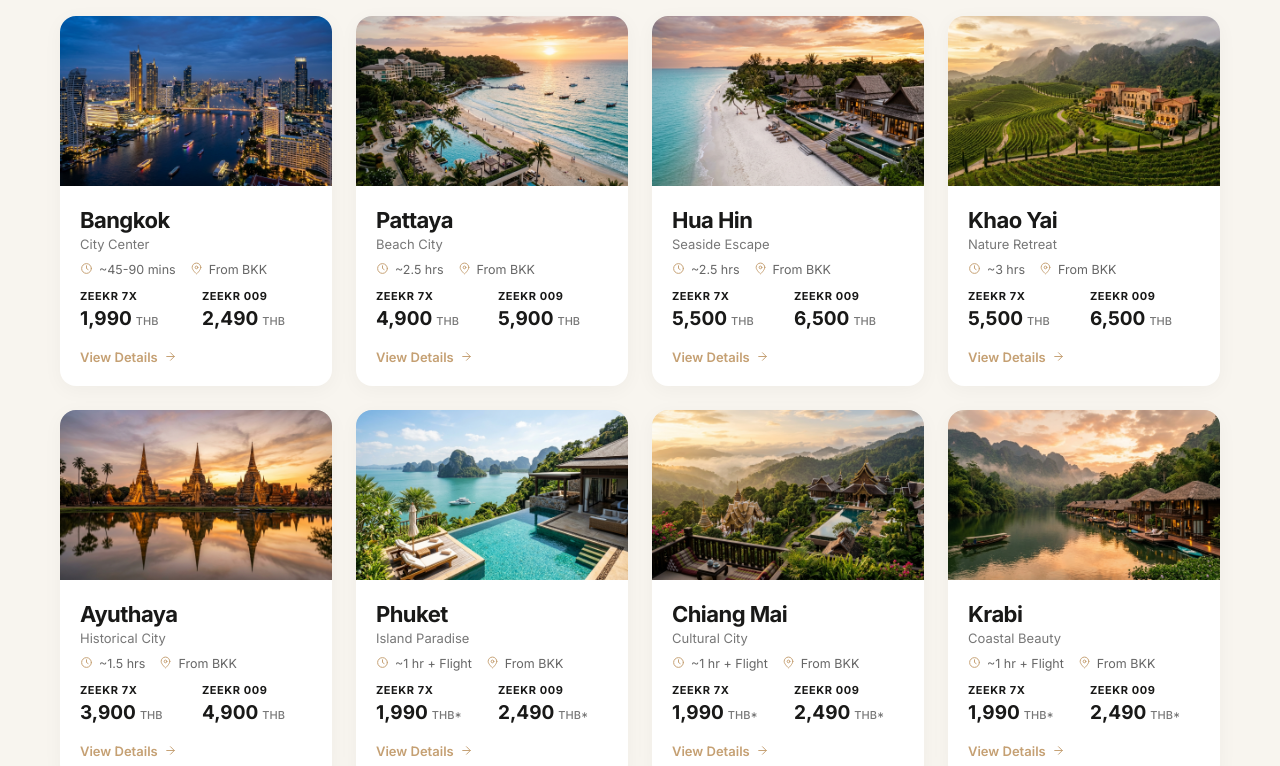
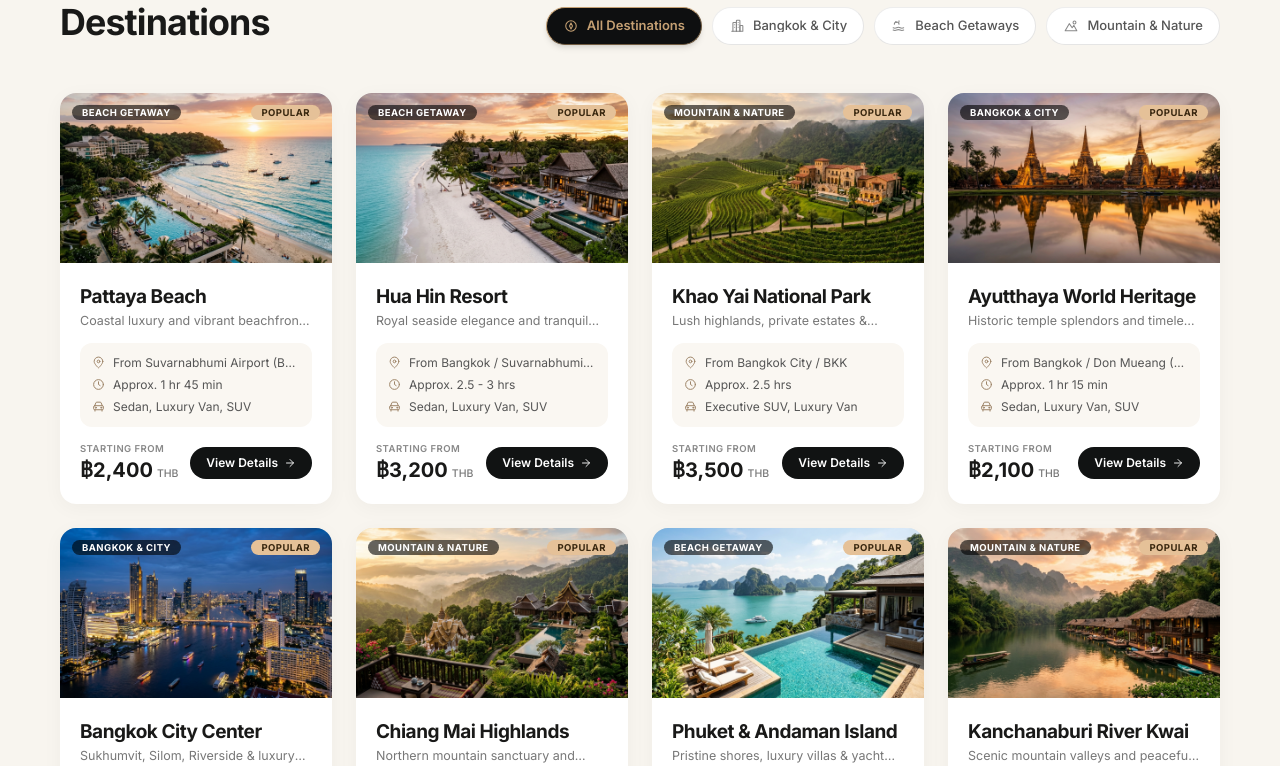
Before and after one commit to movago-team/movago, a Next.js app: page /destinations in a window 1280 px wide. Shown: the part 768-1534 px from the top of the page. Built offline with nearby package versions, Linux system fonts and the light colour scheme.

Commit message:
edit card destinations page

```diff
--- a/components/destinations/PopularDestinationsSection.tsx
+++ b/components/destinations/PopularDestinationsSection.tsx
@@ -32,7 +32,7 @@ export default function PopularDestinationsSection({
   }, [activeCategory, selectedTarget])
 
   return (
-    <section className="bg-[#f8f5ef] pt-12 sm:pt-16 lg:pt-20 pb-6 sm:pb-8" id="popular-destinations">
+    <section className="bg-[#f8f5ef] pt-20 sm:pt-24 lg:pt-28 pb-6 sm:pb-8" id="popular-destinations">
       <div className="page-width">
         {/* Section Header with Category Filters */}
         <div className="mb-8 flex flex-col items-start justify-between gap-6 md:mb-12 md:flex-row md:items-end">
@@ -43,8 +43,8 @@ export default function PopularDestinationsSection({
             </h2>
           </div>
 
-          {/* Category Filters */}
-          <div className="flex flex-wrap items-center gap-2 max-md:overflow-x-auto max-md:pb-1 [-webkit-overflow-scrolling:touch] [scrollbar-width:none] [&::-webkit-scrollbar]:hidden sm:gap-2.5">
+          {/* Category Filters (Mobile: 2x2 Grid, Desktop: Single Horizontal Row) */}
+          <div className="grid w-full grid-cols-2 gap-2 md:flex md:w-auto md:flex-nowrap md:items-center md:gap-2.5">
             {DESTINATION_CATEGORIES.map((cat) => {
               const isActive = activeCategory === cat.id
               return (
@@ -53,13 +53,18 @@ export default function PopularDestinationsSection({
                   type="button"
                   onClick={() => setActiveCategory(cat.id)}
                   className={cn(
-                    'whitespace-nowrap rounded-full px-4 py-2 text-[13px] font-medium transition-all duration-200 cursor-pointer sm:px-5 sm:py-2.5 sm:text-sm',
+                    'inline-flex w-full items-center justify-center gap-1.5 whitespace-nowrap rounded-full px-3 py-2.5 text-xs font-medium leading-none transition-all duration-200 cursor-pointer sm:gap-2 sm:px-4 sm:text-[13px] md:w-auto md:shrink-0',
                     isActive
-                      ? 'border border-gold bg-[#0e0f10] text-gold shadow-md font-semibold'
-                      : 'border border-black/10 bg-white text-[#555] hover:border-black/25 hover:text-ink',
+                      ? 'border border-gold bg-[#0e0f10] text-gold shadow-md font-semibold [&_svg]:text-gold'
+                      : 'border border-black/10 bg-white text-[#555] hover:border-black/25 hover:text-ink hover:bg-[#faf8f5] [&_svg]:text-[#888] hover:[&_svg]:text-ink',
                   )}
                 >
-                  {cat.label}
+                  {cat.icon && (
+                    <span className="flex size-4 shrink-0 items-center justify-center translate-y-[0.5px]">
+                      <Icon name={cat.icon} size={14} />
+                    </span>
+                  )}
+                  <span className="inline-block leading-none truncate">{cat.label}</span>
                 </button>
               )
             })}
@@ -85,82 +90,88 @@ export default function PopularDestinationsSection({
                 key={dest.id}
                 className="group flex flex-col overflow-hidden rounded-2xl border border-black/[0.08] bg-white shadow-[0_4px_20px_rgba(0,0,0,0.04)] transition-all duration-300 hover:-translate-y-1 hover:border-gold/50 hover:shadow-[0_12px_32px_rgba(0,0,0,0.08)]"
               >
-                {/* Destination Photo (Clean, unobstructed) */}
+                {/* Destination Photo with Badges */}
                 <div className="relative aspect-[16/10] w-full overflow-hidden bg-[#e5e0d8]">
                   <img
                     src={dest.image}
                     alt={dest.name}
                     className="size-full object-cover transition-transform duration-500 group-hover:scale-105"
                   />
+
+                  {/* Category Pill (Top Left) */}
+                  <span className="absolute left-3 top-3 rounded-full bg-black/60 px-2.5 py-0.5 text-[9.5px] font-bold tracking-wider text-white uppercase backdrop-blur-md">
+                    {dest.categoryLabel}
+                  </span>
+
+                  {/* Popular Pill (Top Right) */}
+                  {dest.isPopular && (
+                    <span className="absolute right-3 top-3 rounded-full bg-[#E5C198] px-2.5 py-0.5 text-[9.5px] font-bold tracking-wider text-[#3a2810] uppercase shadow-xs">
+                      POPULAR
+                    </span>
+                  )}
                 </div>
 
                 {/* Card Content */}
                 <div className="flex flex-1 flex-col p-5 sm:p-5.5">
                   {/* Title & Subtitle */}
-                  <h3 className="m-0 text-xl font-bold tracking-tight text-ink sm:text-[22px]">
+                  <h3 className="m-0 text-lg font-bold tracking-tight text-ink sm:text-[19px]">
                     {dest.name}
                   </h3>
-                  <p className="m-0 mt-0.5 text-xs text-[#777] sm:text-[13px]">
+                  <p className="m-0 mt-0.5 text-xs text-[#777] line-clamp-1 sm:text-[12.5px]">
                     {dest.subtitle}
                   </p>
 
-                  {/* Metadata Row: Duration & Starting Point */}
-                  <div className="mt-2.5 flex items-center gap-3.5 text-xs text-[#666] sm:text-[12.5px]">
-                    <div className="flex items-center gap-1.5">
-                      <span className={cn('shrink-0', textGold)}>
+                  {/* Trip Specs Box (Ivory Container) */}
+                  <div className="mt-3.5 space-y-1.5 rounded-xl bg-[#FAF7F2] p-3 text-[11.5px] text-[#555] sm:text-xs">
+                    {/* Row 1: Origin */}
+                    <div className="flex items-center gap-2">
+                      <span className="shrink-0 text-[#9C8265]">
+                        <Icon name="pin" size={13} />
+                      </span>
+                      <span className="truncate">{dest.originDetail || dest.startingPoint}</span>
+                    </div>
+
+                    {/* Row 2: Duration */}
+                    <div className="flex items-center gap-2">
+                      <span className="shrink-0 text-[#9C8265]">
                         <Icon name="clock" size={13} />
                       </span>
-                      <span>{dest.duration}</span>
+                      <span>{dest.durationDetail || dest.duration}</span>
                     </div>
-                    <div className="flex items-center gap-1.5">
-                      <span className={cn('shrink-0', textGold)}>
-                        <Icon name="pin" size={13} />
+
+                    {/* Row 3: Available Vehicles */}
+                    <div className="flex items-center gap-2">
+                      <span className="shrink-0 text-[#9C8265]">
+                        <Icon name="car" size={13} />
                       </span>
-                      <span>{dest.startingPoint}</span>
+                      <span className="truncate">{dest.vehiclesDetail || 'Sedan, Luxury Van, SUV'}</span>
                     </div>
                   </div>
 
-                  {/* Dual Vehicle Pricing: ZEEKR 7X vs ZEEKR 009 (Tightened spacing under metadata) */}
-                  <div className="mt-2.5 grid grid-cols-2 gap-3">
-                    {/* ZEEKR 7X Column */}
+                  {/* Footer Row: Starting From Price & View Details Black Pill Button */}
+                  <div className="mt-auto pt-4 flex items-center justify-between">
+                    {/* Starting Price */}
                     <div>
-                      <span className="block text-[11px] font-bold tracking-wider text-ink uppercase">
-                        ZEEKR 7X
+                      <span className="block text-[9.5px] font-semibold tracking-wider text-[#888] uppercase">
+                        STARTING FROM
                       </span>
                       <div className="mt-0.5 flex items-baseline gap-1">
-                        <span className="text-lg font-bold text-ink sm:text-[19px]">
-                          {dest.priceZeekr7X}
+                        <span className="text-lg font-bold text-ink sm:text-xl">
+                          ฿{dest.startingPrice}
                         </span>
-                        <span className="text-[11px] font-medium text-[#777]">
-                          THB{dest.hasAsterisk ? '*' : ''}
+                        <span className="text-[10.5px] font-medium text-[#777]">
+                          THB
                         </span>
                       </div>
                     </div>
 
-                    {/* ZEEKR 009 Column */}
-                    <div>
-                      <span className="block text-[11px] font-bold tracking-wider text-ink uppercase">
-                        ZEEKR 009
-                      </span>
-                      <div className="mt-0.5 flex items-baseline gap-1">
-                        <span className="text-lg font-bold text-ink sm:text-[19px]">
-                          {dest.priceZeekr009}
-                        </span>
-                        <span className="text-[11px] font-medium text-[#777]">
-                          THB{dest.hasAsterisk ? '*' : ''}
-                        </span>
-                      </div>
-                    </div>
-                  </div>
-
-                  {/* View Details Link */}
-                  <div className="mt-auto pt-3.5">
+                    {/* View Details Black Pill Button */}
                     <Link
                       href={`/book?destination=${dest.id}`}
-                      className="inline-flex items-center gap-1.5 text-xs font-semibold text-gold transition-all duration-200 hover:text-gold-hover group-hover:gap-2 sm:text-[13px]"
+                      className="inline-flex items-center gap-1.5 rounded-full bg-[#111313] px-4 py-2 text-xs font-semibold text-white shadow-xs transition-all duration-200 hover:bg-black hover:scale-[1.02] active:scale-95"
                     >
                       <span>View Details</span>
-                      <Icon name="arrow-right" size={13} />
+                      <Icon name="arrow-right" size={12} />
                     </Link>
                   </div>
                 </div>
--- a/data/destinations.ts
+++ b/data/destinations.ts
@@ -1,10 +1,10 @@
 import { DestinationCategoryOption, DestinationItem } from '@/types/destination'
 
 export const DESTINATION_CATEGORIES: DestinationCategoryOption[] = [
-  { id: 'all', label: 'All Destinations' },
-  { id: 'city', label: 'Bangkok & City' },
-  { id: 'beach', label: 'Beach Getaways' },
-  { id: 'nature', label: 'Mountain & Nature' },
+  { id: 'all', label: 'All Destinations', icon: 'compass' },
+  { id: 'city', label: 'Bangkok & City', icon: 'building' },
+  { id: 'beach', label: 'Beach Getaways', icon: 'palmtree' },
+  { id: 'nature', label: 'Mountain & Nature', icon: 'mountain' },
 ]
 
 export const DESTINATION_ORIGINS = [
@@ -19,114 +19,151 @@ export const DESTINATION_ORIGINS = [
 
 export const DESTINATION_TARGETS = [
   { value: 'all', label: 'Explore All Destinations' },
-  { value: 'bangkok', label: 'Bangkok' },
-  { value: 'pattaya', label: 'Pattaya' },
-  { value: 'hua-hin', label: 'Hua Hin' },
-  { value: 'khao-yai', label: 'Khao Yai' },
-  { value: 'ayuthaya', label: 'Ayuthaya' },
-  { value: 'phuket', label: 'Phuket' },
-  { value: 'chiang-mai', label: 'Chiang Mai' },
-  { value: 'krabi', label: 'Krabi' },
+  { value: 'bangkok', label: 'Bangkok City Center' },
+  { value: 'pattaya', label: 'Pattaya Beach' },
+  { value: 'hua-hin', label: 'Hua Hin Resort' },
+  { value: 'khao-yai', label: 'Khao Yai National Park' },
+  { value: 'ayuthaya', label: 'Ayutthaya World Heritage' },
+  { value: 'phuket', label: 'Phuket & Andaman Island' },
+  { value: 'chiang-mai', label: 'Chiang Mai Highlands' },
+  { value: 'kanchanaburi', label: 'Kanchanaburi River Kwai' },
 ]
 
 export const destinations: DestinationItem[] = [
   {
+    id: 'pattaya',
+    name: 'Pattaya Beach',
+    subtitle: 'Coastal luxury and vibrant beachfront escapes',
+    category: 'beach',
+    categoryLabel: 'BEACH GETAWAY',
+    isPopular: true,
+    image: '/images/destinations/pattaya.jpg',
+    duration: 'Approx. 1 hr 45 min',
+    startingPoint: 'From Suvarnabhumi Airport (BKK)',
+    originDetail: 'From Suvarnabhumi Airport (BKK)',
+    durationDetail: 'Approx. 1 hr 45 min',
+    vehiclesDetail: 'Sedan, Luxury Van, SUV',
+    startingPrice: '2,400',
+    priceZeekr7X: '2,400',
+    priceZeekr009: '3,200',
+  },
+  {
+    id: 'hua-hin',
+    name: 'Hua Hin Resort',
+    subtitle: 'Royal seaside elegance and tranquil serenity',
+    category: 'beach',
+    categoryLabel: 'BEACH GETAWAY',
+    isPopular: true,
+    image: '/images/destinations/hua-hin.jpg',
+    duration: 'Approx. 2.5 - 3 hrs',
+    startingPoint: 'From Bangkok / Suvarnabhumi (BKK)',
+    originDetail: 'From Bangkok / Suvarnabhumi (BKK)',
+    durationDetail: 'Approx. 2.5 - 3 hrs',
+    vehiclesDetail: 'Sedan, Luxury Van, SUV',
+    startingPrice: '3,200',
+    priceZeekr7X: '3,200',
+    priceZeekr009: '4,200',
+  },
+  {
+    id: 'khao-yai',
+    name: 'Khao Yai National Park',
+    subtitle: 'Lush highlands, private estates & vineyard views',
+    category: 'nature',
+    categoryLabel: 'MOUNTAIN & NATURE',
+    isPopular: true,
+    image: '/images/destinations/khao-yai.jpg',
+    duration: 'Approx. 2.5 hrs',
+    startingPoint: 'From Bangkok City / BKK',
+    originDetail: 'From Bangkok City / BKK',
+    durationDetail: 'Approx. 2.5 hrs',
+    vehiclesDetail: 'Executive SUV, Luxury Van',
+    startingPrice: '3,500',
+    priceZeekr7X: '3,500',
+    priceZeekr009: '4,500',
+  },
+  {
+    id: 'ayuthaya',
+    name: 'Ayutthaya World Heritage',
+    subtitle: 'Historic temple splendors and timeless heritage',
+    category: 'city',
+    categoryLabel: 'BANGKOK & CITY',
+    isPopular: true,
+    image: '/images/destinations/ayutthaya.jpg',
+    duration: 'Approx. 1 hr 15 min',
+    startingPoint: 'From Bangkok / Don Mueang (DMK)',
+    originDetail: 'From Bangkok / Don Mueang (DMK)',
+    durationDetail: 'Approx. 1 hr 15 min',
+    vehiclesDetail: 'Sedan, Luxury Van, SUV',
+    startingPrice: '2,100',
+    priceZeekr7X: '2,100',
+    priceZeekr009: '2,900',
+  },
+  {
     id: 'bangkok',
-    name: 'Bangkok',
-    subtitle: 'City Center',
+    name: 'Bangkok City Center',
+    subtitle: 'Sukhumvit, Silom, Riverside & luxury hotels',
     category: 'city',
-    categoryLabel: 'Bangkok & City',
+    categoryLabel: 'BANGKOK & CITY',
+    isPopular: true,
     image: '/images/destinations/bangkok.jpg',
-    duration: '~45-90 mins',
-    startingPoint: 'From BKK',
+    duration: 'Approx. 45 min',
+    startingPoint: 'From Suvarnabhumi Airport (BKK)',
+    originDetail: 'From Suvarnabhumi Airport (BKK)',
+    durationDetail: 'Approx. 45 min',
+    vehiclesDetail: 'Executive Sedan, VIP Van',
+    startingPrice: '1,800',
+    priceZeekr7X: '1,800',
+    priceZeekr009: '2,400',
+  },
+  {
+    id: 'chiang-mai',
+    name: 'Chiang Mai Highlands',
+    subtitle: 'Northern mountain sanctuary and cultural charms',
+    category: 'nature',
+    categoryLabel: 'MOUNTAIN & NATURE',
+    isPopular: true,
+    image: '/images/destinations/chiang-mai.jpg',
+    duration: 'Approx. 1 - 2 hrs',
+    startingPoint: 'From Chiang Mai Airport (CNX)',
+    originDetail: 'From Chiang Mai Airport (CNX)',
+    durationDetail: 'Approx. 1 - 2 hrs',
+    vehiclesDetail: 'Luxury Van, Executive SUV',
+    startingPrice: '2,200',
+    priceZeekr7X: '2,200',
+    priceZeekr009: '2,900',
+  },
+  {
+    id: 'phuket',
+    name: 'Phuket & Andaman Island',
+    subtitle: 'Pristine shores, luxury villas & yacht marinas',
+    category: 'beach',
+    categoryLabel: 'BEACH GETAWAY',
+    isPopular: true,
+    image: '/images/destinations/phuket.jpg',
+    duration: 'Approx. 1 hr',
+    startingPoint: 'From Phuket Airport (HKT)',
+    originDetail: 'From Phuket Airport (HKT)',
+    durationDetail: 'Approx. 1 hr',
+    vehiclesDetail: 'Sedan, Luxury Van, SUV',
+    startingPrice: '1,990',
     priceZeekr7X: '1,990',
     priceZeekr009: '2,490',
   },
   {
-    id: 'pattaya',
-    name: 'Pattaya',
-    subtitle: 'Beach City',
-    category: 'beach',
-    categoryLabel: 'Beach Getaway',
-    image: '/images/destinations/pattaya.jpg',
-    duration: '~2.5 hrs',
-    startingPoint: 'From BKK',
-    priceZeekr7X: '4,900',
-    priceZeekr009: '5,900',
-  },
-  {
-    id: 'hua-hin',
-    name: 'Hua Hin',
-    subtitle: 'Seaside Escape',
-    category: 'beach',
-    categoryLabel: 'Beach Getaway',
-    image: '/images/destinations/hua-hin.jpg',
-    duration: '~2.5 hrs',
-    startingPoint: 'From BKK',
-    priceZeekr7X: '5,500',
-    priceZeekr009: '6,500',
-  },
-  {
-    id: 'khao-yai',
-    name: 'Khao Yai',
-    subtitle: 'Nature Retreat',
+    id: 'kanchanaburi',
+    name: 'Kanchanaburi River Kwai',
+    subtitle: 'Scenic mountain valleys and peaceful floating resorts',
     category: 'nature',
-    categoryLabel: 'Mountain & Nature',
-    image: '/images/destinations/khao-yai.jpg',
-    duration: '~3 hrs',
-    startingPoint: 'From BKK',
-    priceZeekr7X: '5,500',
-    priceZeekr009: '6,500',
-  },
-  {
-    id: 'ayuthaya',
-    name: 'Ayuthaya',
-    subtitle: 'Historical City',
-    category: 'city',
-    categoryLabel: 'Bangkok & City',
-    image: '/images/destinations/ayutthaya.jpg',
-    duration: '~1.5 hrs',
-    startingPoint: 'From BKK',
-    priceZeekr7X: '3,900',
-    priceZeekr009: '4,900',
-  },
-  {
-    id: 'phuket',
-    name: 'Phuket',
-    subtitle: 'Island Paradise',
-    category: 'beach',
-    categoryLabel: 'Beach Getaway',
-    image: '/images/destinations/phuket.jpg',
-    duration: '~1 hr + Flight',
-    startingPoint: 'From BKK',
-    priceZeekr7X: '1,990',
-    priceZeekr009: '2,490',
-    hasAsterisk: true,
-  },
-  {
-    id: 'chiang-mai',
-    name: 'Chiang Mai',
-    subtitle: 'Cultural City',
-    category: 'nature',
-    categoryLabel: 'Mountain & Nature',
-    image: '/images/destinations/chiang-mai.jpg',
-    duration: '~1 hr + Flight',
-    startingPoint: 'From BKK',
-    priceZeekr7X: '1,990',
-    priceZeekr009: '2,490',
-    hasAsterisk: true,
-  },
-  {
-    id: 'krabi',
-    name: 'Krabi',
-    subtitle: 'Coastal Beauty',
-    category: 'beach',
-    categoryLabel: 'Beach Getaway',
+    categoryLabel: 'MOUNTAIN & NATURE',
+    isPopular: true,
     image: '/images/destinations/kanchanaburi.jpg',
-    duration: '~1 hr + Flight',
-    startingPoint: 'From BKK',
-    priceZeekr7X: '1,990',
-    priceZeekr009: '2,490',
-    hasAsterisk: true,
+    duration: 'Approx. 2.5 hrs',
+    startingPoint: 'From Bangkok City',
+    originDetail: 'From Bangkok City',
+    durationDetail: 'Approx. 2.5 hrs',
+    vehiclesDetail: 'Executive SUV, Luxury Van',
+    startingPrice: '3,200',
+    priceZeekr7X: '3,200',
+    priceZeekr009: '4,200',
   },
 ]
--- a/ui/icon.tsx
+++ b/ui/icon.tsx
@@ -18,6 +18,7 @@ export default function Icon({
     strokeWidth: 1.8,
     strokeLinecap: "round" as const,
     strokeLinejoin: "round" as const,
+    className: "block shrink-0",
     "aria-hidden": true,
   };
 
@@ -358,6 +359,153 @@ export default function Icon({
         <path d="M18.5 18v2" />
       </>
     ),
+
+    building: (
+      <>
+        <path d="M3 21h18" />
+        <path d="M5 21V7a1 1 0 0 1 1-1h4a1 1 0 0 1 1 1v14" />
+        <path d="M11 21V3a1 1 0 0 1 1-1h4a1 1 0 0 1 1 1v18" />
+        <path d="M17 21v-9a1 1 0 0 1 1-1h3a1 1 0 0 1 1 1v9" />
+        <line x1="8" y1="10" x2="8.01" y2="10" />
+        <line x1="8" y1="14" x2="8.01" y2="14" />
+        <line x1="14" y1="6" x2="14.01" y2="6" />
+        <line x1="14" y1="10" x2="14.01" y2="10" />
+        <line x1="14" y1="14" x2="14.01" y2="14" />
+      </>
+    ),
+
+    palmtree: (
+      <>
+        <path d="M12 9a4 4 0 0 0-4-4 4 4 0 0 0-4 4" />
+        <path d="M12 3v2" />
+        <path d="m6.34 4.34 1.41 1.41" />
+        <path d="M2 15c2 1 4 1 6 0s4-1 6 0 4 1 6 0" />
+        <path d="M2 19c2 1 4 1 6 0s4-1 6 0 4 1 6 0" />
+      </>
+    ),
+
+    beach: (
+      <>
+        <path d="M12 9a4 4 0 0 0-4-4 4 4 0 0 0-4 4" />
+        <path d="M12 3v2" />
+        <path d="m6.34 4.34 1.41 1.41" />
+        <path d="M2 15c2 1 4 1 6 0s4-1 6 0 4 1 6 0" />
+        <path d="M2 19c2 1 4 1 6 0s4-1 6 0 4 1 6 0" />
+      </>
+    ),
+
+    waves: (
+      <>
+        <path d="M2 6c.6.5 1.2 1 2.5 1C7 7 7 5 9.5 5c2.6 0 2.4 2 5 2 2.5 0 2.5-2 5-2 1.3 0 1.9.5 2.5 1" />
+        <path d="M2 12c.6.5 1.2 1 2.5 1 2.5 0 2.5-2 5-2 2.6 0 2.4 2 5 2 2.5 0 2.5-2 5-2 1.3 0 1.9.5 2.5 1" />
+        <path d="M2 18c.6.5 1.2 1 2.5 1 2.5 0 2.5-2 5-2 2.6 0 2.4 2 5 2 2.5 0 2.5-2 5-2 1.3 0 1.9.5 2.5 1" />
+      </>
+    ),
+
+    mountain: (
+      <>
+        <path d="m2 20 7-12 5 7 3-4 5 9H2Z" />
+        <circle cx="18" cy="6" r="2.5" />
+      </>
+    ),
+
+    globe: (
+      <>
+        <circle cx="12" cy="12" r="9" />
+        <path d="M12 3v18M3 12h18" />
+        <path d="M12 3a14 14 0 0 1 0 18M12 3a14 14 0 0 0 0 18" />
+      </>
+    ),
+
+    compass: (
+      <>
+        <circle cx="12" cy="12" r="9" />
+        <polygon points="12 7 14.5 12 12 17 9.5 12" />
+      </>
+    ),
+
+    zeekr: (
+      <svg
+        viewBox="0 0 24 24"
+        fill="currentColor"
+        width={size}
+        height={size}
+        className="block shrink-0"
+        aria-hidden="true"
+      >
+        <path
+          fillRule="evenodd"
+          clipRule="evenodd"
+          d="M4.5 3A2.5 2.5 0 0 0 2 5.5v13A2.5 2.5 0 0 0 4.5 21H10V3H4.5ZM4 5.5C4 5.22 4.22 5 4.5 5H8v14H4.5c-.28 0-.5-.22-.5-.5v-13ZM14 3h5.5A2.5 2.5 0 0 1 22 5.5v13a2.5 2.5 0 0 1-2.5 2.5H14V3Zm2 2v14h3.5c.28 0 .5-.22.5-.5v-13c0-.28-.22-.5-.5-.5H16Z"
+        />
+      </svg>
+    ),
+
+    toyota: (
+      <svg
+        viewBox="0 0 32 24"
+        fill="none"
+        stroke="currentColor"
+        strokeWidth="2"
+        strokeLinecap="round"
+        strokeLinejoin="round"
+        width={size * 1.3}
+        height={size}
+        className="block shrink-0"
+        aria-hidden="true"
+      >
+        <ellipse cx="16" cy="12" rx="14" ry="10" />
+        <ellipse cx="16" cy="12" rx="5.2" ry="10" />
+        <ellipse cx="16" cy="7.8" rx="9" ry="4.2" />
+      </svg>
+    ),
+
+    honda: (
+      <svg
+        viewBox="0 0 26 24"
+        fill="none"
+        stroke="currentColor"
+        strokeWidth="2"
+        strokeLinecap="round"
+        strokeLinejoin="round"
+        width={size * 1.1}
+        height={size}
+        className="block shrink-0"
+        aria-hidden="true"
+      >
+        <rect x="2" y="2.5" width="22" height="19" rx="4" />
+        <path d="M7 6v12M19 6v12M7 12h12" />
+      </svg>
+    ),
+
+    nissan: (
+      <svg
+        viewBox="0 0 26 24"
+        fill="none"
+        stroke="currentColor"
+        strokeWidth="1.8"
+        width={size * 1.1}
+        height={size}
+        className="block shrink-0"
+        aria-hidden="true"
+      >
+        <circle cx="13" cy="12" r="9.5" />
+        <path d="M2 12h22" strokeWidth="3.5" />
+      </svg>
+    ),
+
+    suzuki: (
+      <svg
+        viewBox="0 0 24 24"
+        fill="currentColor"
+        width={size}
+        height={size}
+        className="block shrink-0"
+        aria-hidden="true"
+      >
+        <path d="M4 5h12L8.5 12h11.5L16 19H4l7.5-7H0L4 5Z" />
+      </svg>
+    ),
   };
 
   return (
```
Also changed, not shown: components/destinations/DestinationHero.tsx (+4 -4 lines), types/destination.ts (+8 -2 lines).
